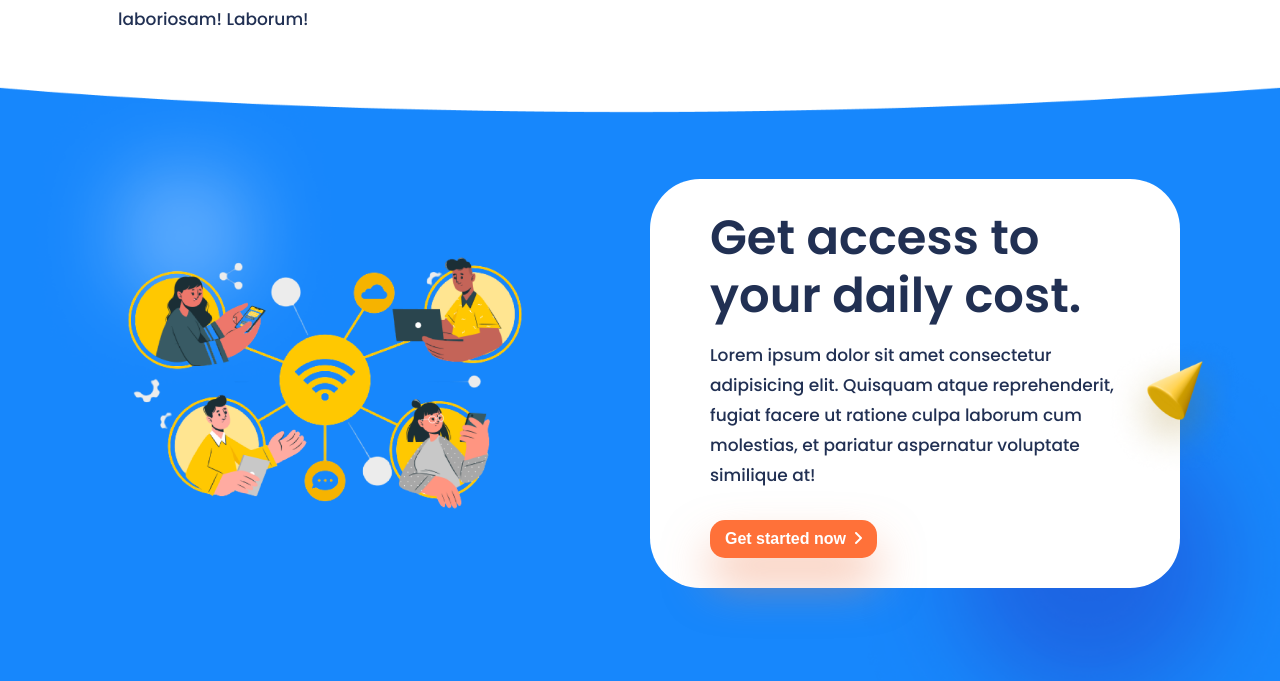
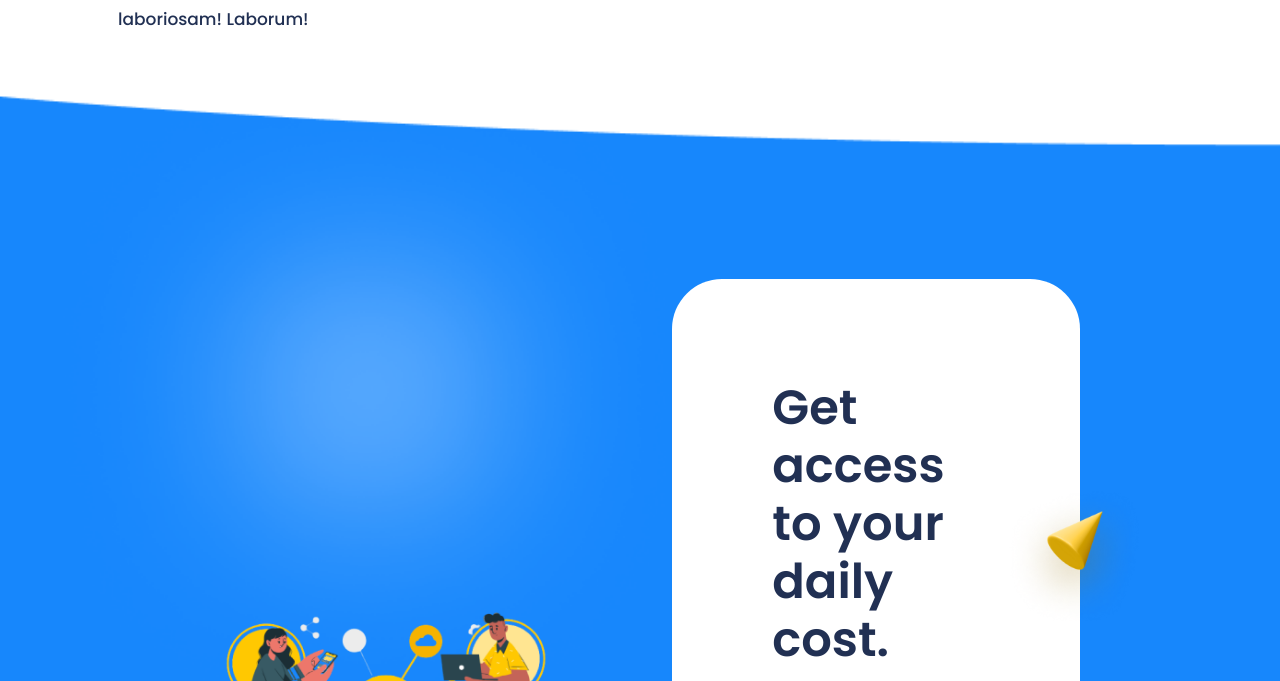
Before and after one commit to ab-atiq/project-responsive-css, a plain HTML site: page index.html in a window 1280 px wide. Shown: the part 1353-2034 px from the top of the page. Drawn offline with Linux system fonts and the light colour scheme.

Commit message:
width fixed

```diff
--- a/css/home.css
+++ b/css/home.css
@@ -186,7 +186,7 @@ button {
   align-items: center;
   justify-content: space-around;
   gap: 100px;
-  padding: 100px;
+  padding: 200px 200px;
 }
 .contentBackground .leftImg {
   width: 40%;
@@ -196,9 +196,9 @@ button {
   width: 100%;
 }
 .contentBackground .content {
-  width: 40%;
+  width: 25%;
   background: #ffffff;
-  padding: 30px 60px;
+  padding: 100px;
   border-radius: 50px;
   position: relative;
 }
@@ -209,7 +209,7 @@ button {
   height: 150px;
   background-size: cover;
   right: -70px;
-  top: 150px;
+  top: 200px;
 }
 .contentBackground .content h3 {
   font-size: 48px;
```
